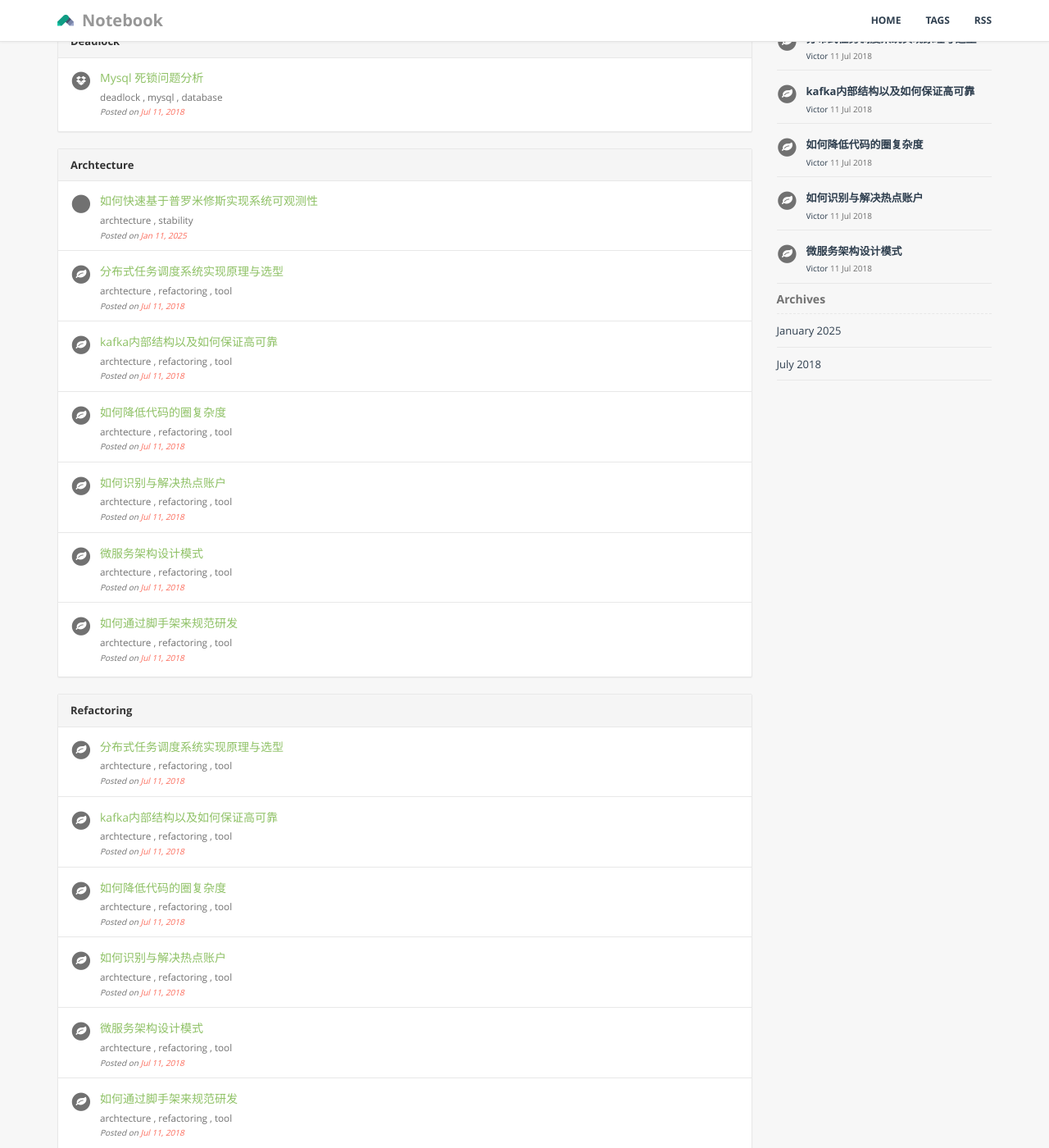
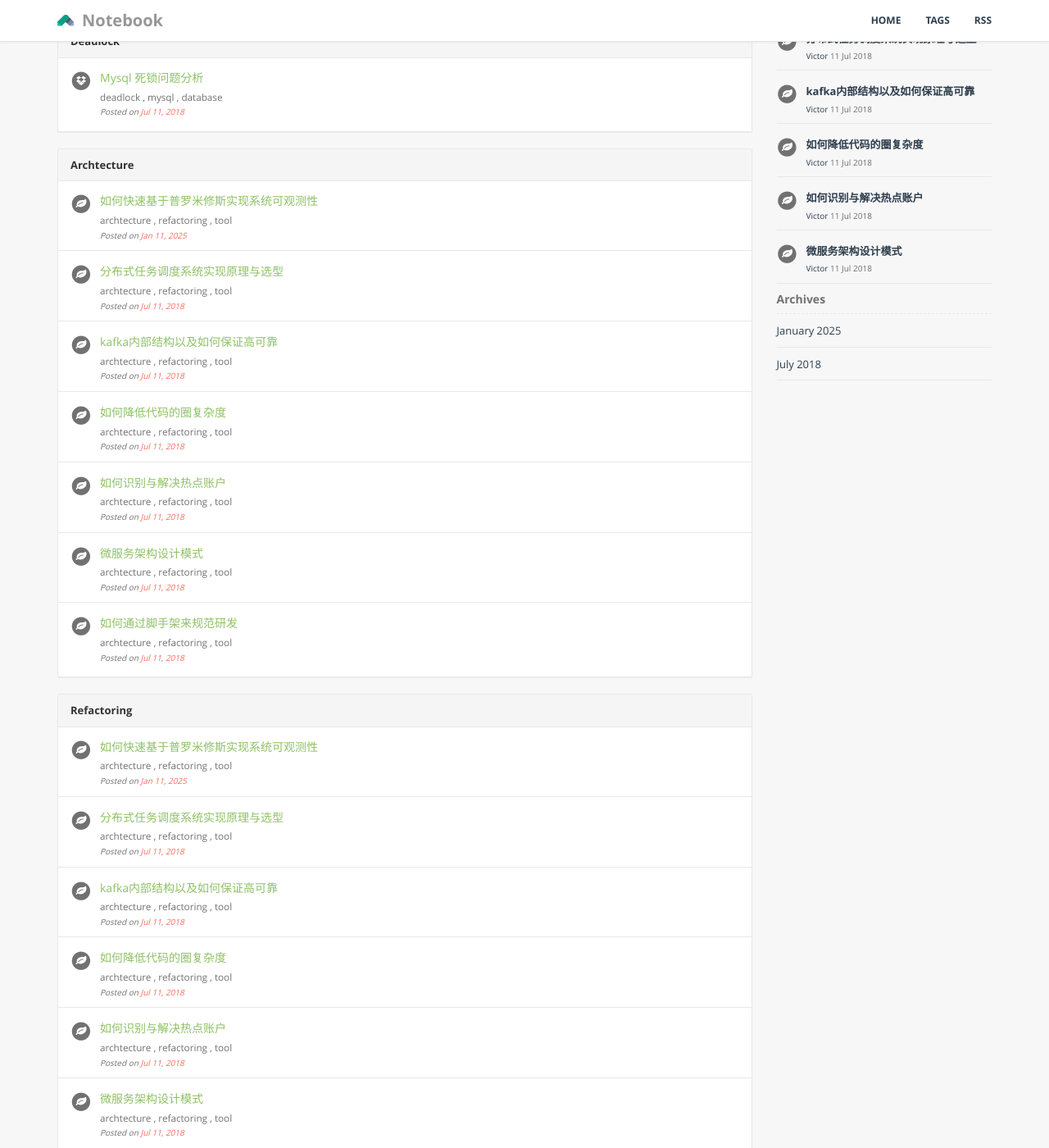
Before and after one commit to MaddenMandel/maddenmandel.github.io, a Jekyll site: the page built from tags.html, in a window 1280 px wide and 1400 px high, scrolled down 950 px. Shown: the whole window at 82% size. Built offline with Jekyll 4.4.1, drawn with Linux system fonts in a browser that asks for light colours; some of the changed text lies outside the part shown.

Commit message:
Modify the tag.

```diff
--- a/_posts/202003/2025-01-11-stability-monitor.md
+++ b/_posts/202003/2025-01-11-stability-monitor.md
@@ -4,7 +4,7 @@ title:  "如何快速基于普罗米修斯实现系统可观测性"
 date:   2025-01-11 12:00:00
 
 categories: tool
-tags: archtecture stability
+tags: archtecture refactoring tool
 author: "XueGang Zhang"
 image: /images/logo.png
 comments: true
```
